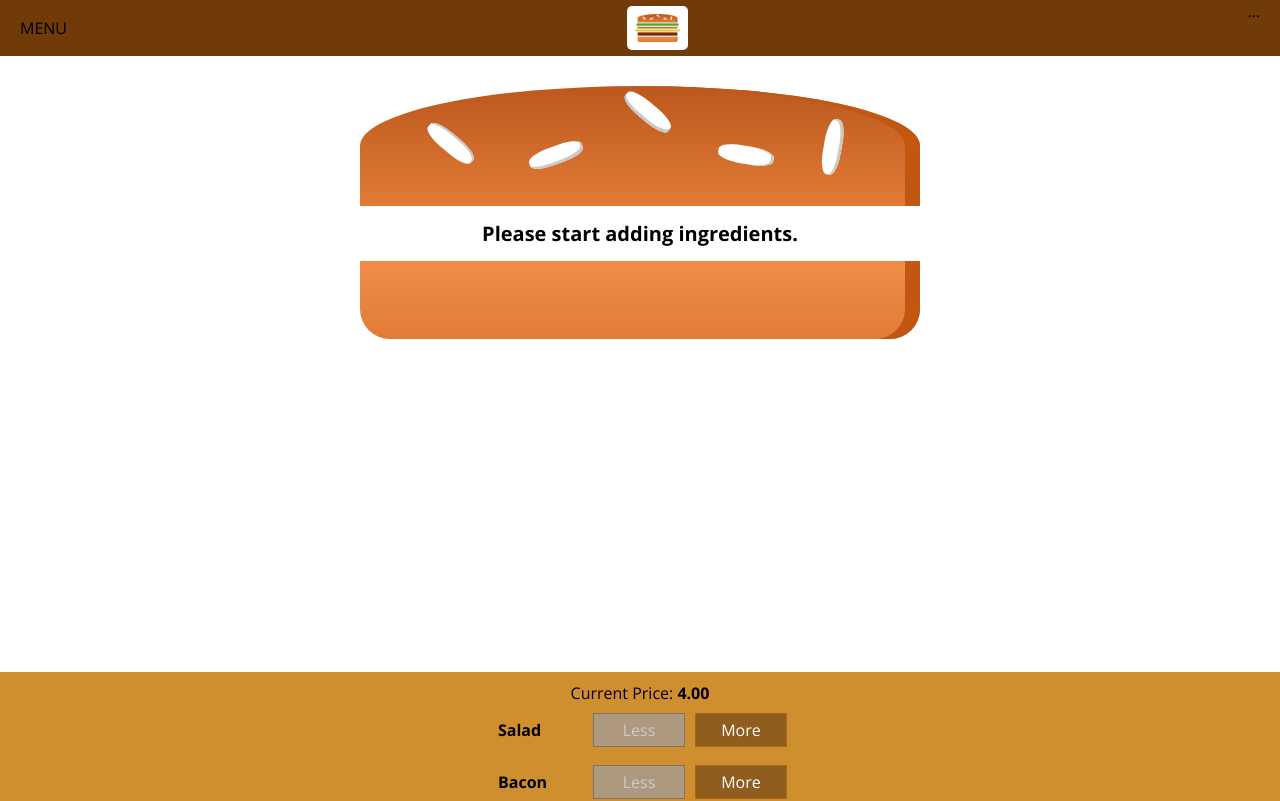
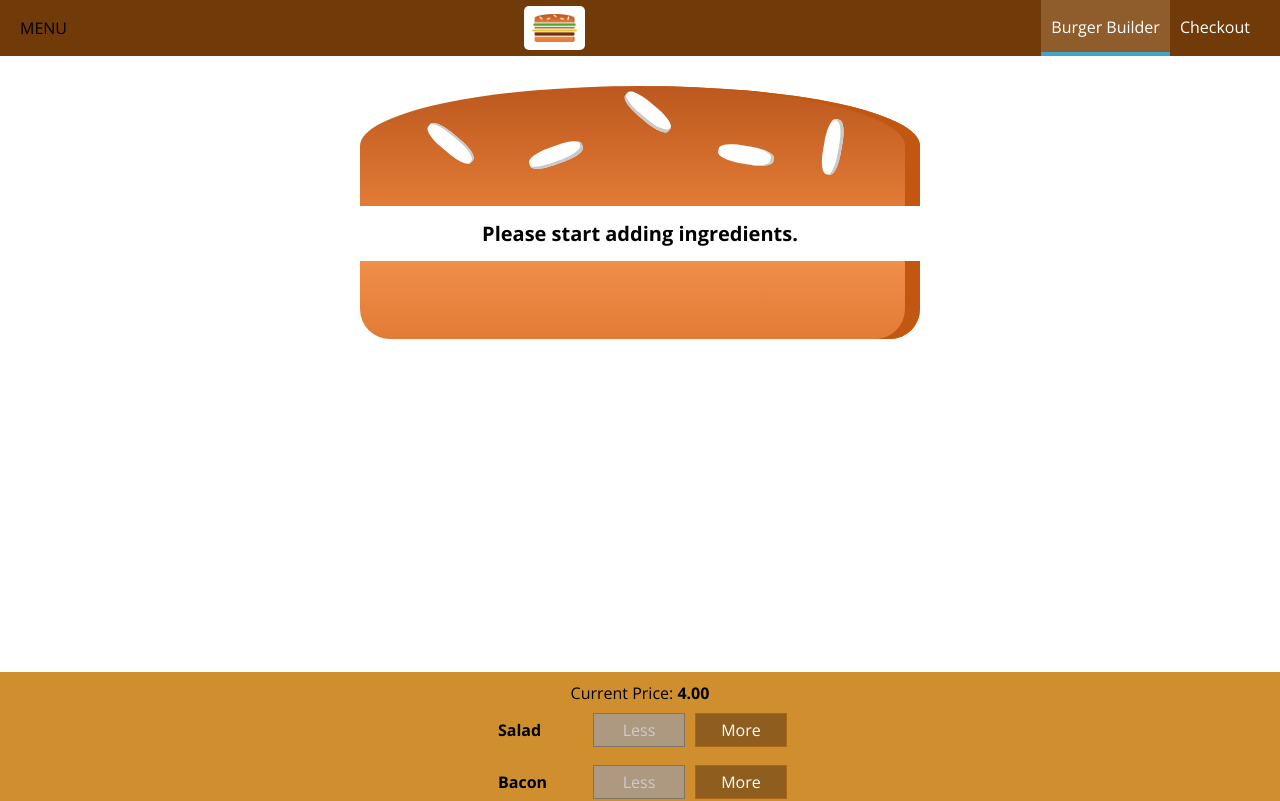
Before and after one commit to chsdwn/the-burger, a React (Create React App) app: page / in a window 1280 px wide. Shown: the top 801 px of the page. Built offline with nearby package versions, Linux system fonts and the light colour scheme.

Commit message:
Adding Reusable Navigation Items.

```diff
--- /dev/null
+++ b/src/components/Navigation/NavigationItems/NavigationItem/NavigationItem.js
@@ -0,0 +1,15 @@
+import React from 'react';
+
+import classes from './NavigationItem.module.css';
+
+const navigationItem = (props) => (
+  <li className={classes.NavigationItem}>
+    <a
+      href={props.link}
+      className={props.active ? classes.active : null}>
+        {props.children}
+    </a>
+  </li>
+);
+
+export default navigationItem;
--- /dev/null
+++ b/src/components/Navigation/NavigationItems/NavigationItem/NavigationItem.module.css
@@ -0,0 +1,28 @@
+.NavigationItem {
+  margin: 0;
+  box-sizing: border-box;
+  height: 100%;
+  width: auto;
+
+  display: flex;
+  align-items: center;
+}
+
+.NavigationItem a {
+  color: white;
+  text-decoration: none;
+  height: 100%;
+  padding: 1.6rem 1rem;
+  border-bottom: 4px solid transparent;
+  box-sizing: border-box;
+
+  display: block;
+}
+
+.NavigationItem a:hover,
+.NavigationItem a:active,
+.NavigationItem a.active {
+  background-color: #8F5c2c;
+  border-bottom: 4px solid #40a4c8;
+  color: white;
+}
--- /dev/null
+++ b/src/components/Navigation/NavigationItems/NavigationItems.js
@@ -0,0 +1,13 @@
+import React from 'react';
+
+import classes from './NavigationItems.module.css';
+import NavigationItem from './NavigationItem/NavigationItem';
+
+const navigationItems = (props) => (
+  <ul className={classes.NavigationItems}>
+    <NavigationItem link="/" active>Burger Builder</NavigationItem>
+    <NavigationItem link="/">Checkout</NavigationItem>
+  </ul>
+);
+
+export default navigationItems;
--- /dev/null
+++ b/src/components/Navigation/NavigationItems/NavigationItems.module.css
@@ -0,0 +1,9 @@
+.NavigationItems {
+  margin: 0;
+  padding: 0;
+  list-style: none;
+  height: 100%;
+
+  display: flex;
+  align-items: center;
+}
--- a/src/components/Navigation/Toolbar/Toolbar.js
+++ b/src/components/Navigation/Toolbar/Toolbar.js
@@ -2,13 +2,14 @@
 
 import classes from './Toolbar.module.css';
 import Logo from '../../Logo/Logo';
+import NavigationItems from '../NavigationItems/NavigationItems';
 
 const toolbar = (props) => (
   <header className={classes.Toolbar}>
     <div>MENU</div>
     <Logo />
     <nav>
-      ...
+      <NavigationItems />
     </nav>
   </header>
 );
```
